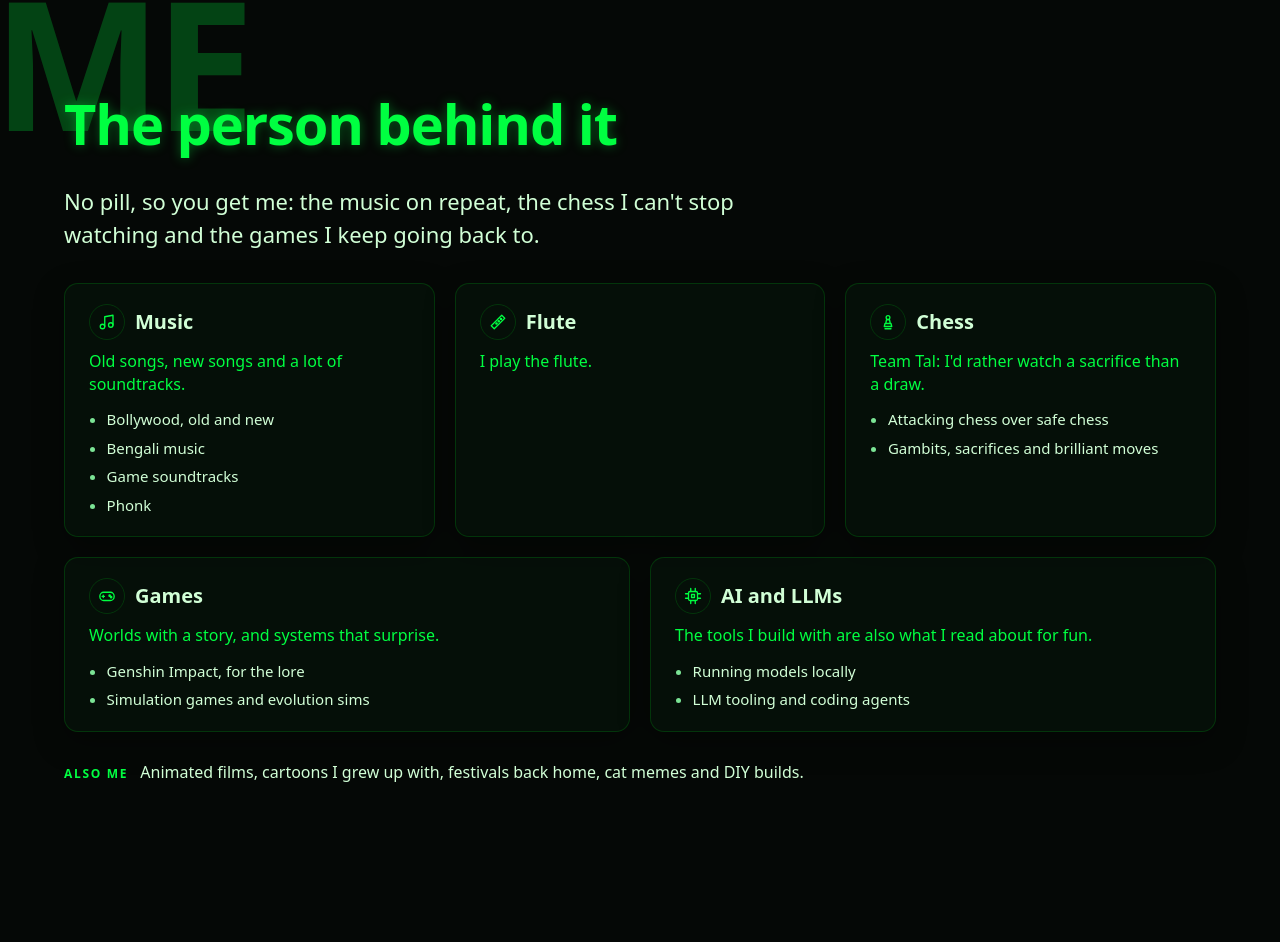
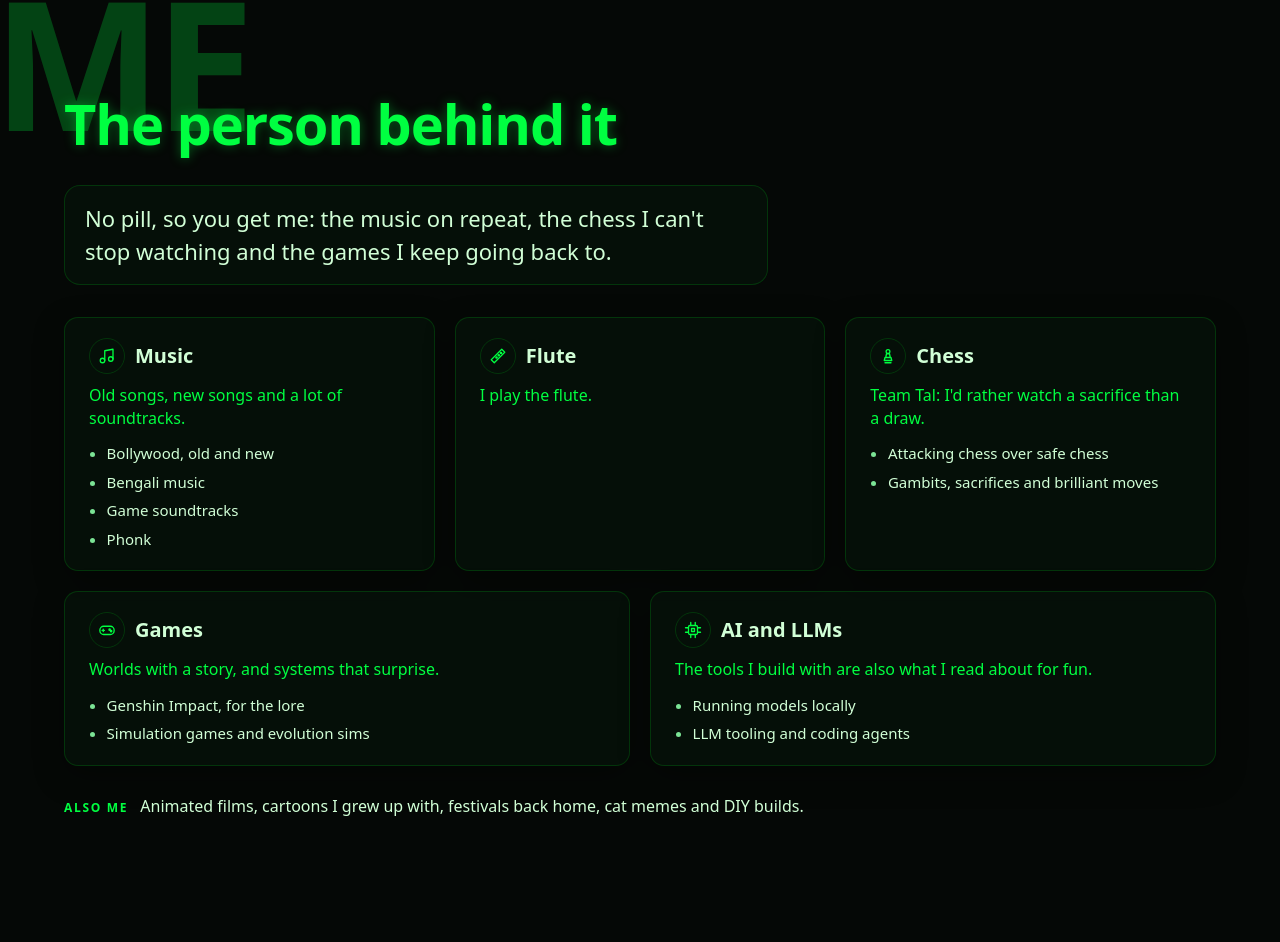
Before and after one commit to EnthusiastiCoder/Portfolio, a Next.js app: page / in a window 1280 px wide. Shown: the part 1118-2060 px from the top of the page. Built offline with nearby package versions, Linux system fonts and the light colour scheme; no server answers.

Commit message:
style(me): the intro sits on a panel so the rain never runs through it

```diff
--- a/src/app/globals.css
+++ b/src/app/globals.css
@@ -2445,6 +2445,10 @@ html[data-pill="blue"] .scene-hand--red {
 
 .me-intro {
   max-width: 44rem;
+  padding: 1rem 1.25rem;
+  border: 1px solid var(--panel-border);
+  border-radius: 1rem;
+  background: var(--panel-bg);
   font-size: clamp(1.125rem, 2vw, 1.375rem);
   line-height: 1.5;
 }
```
